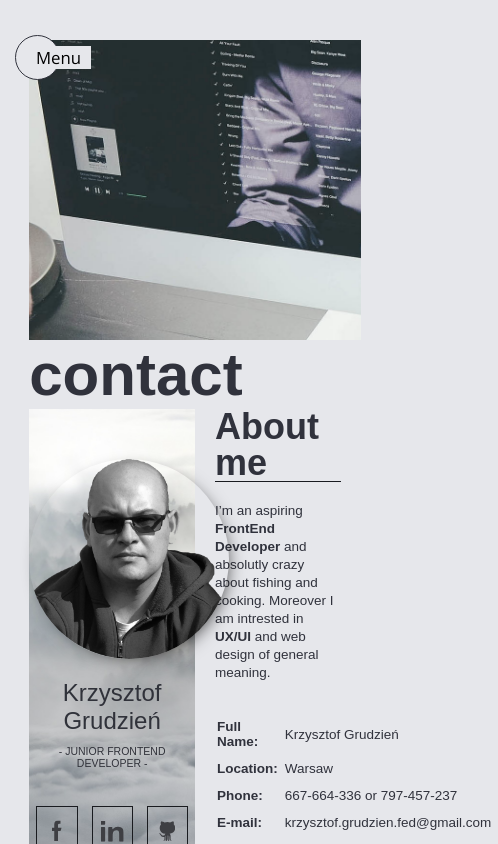
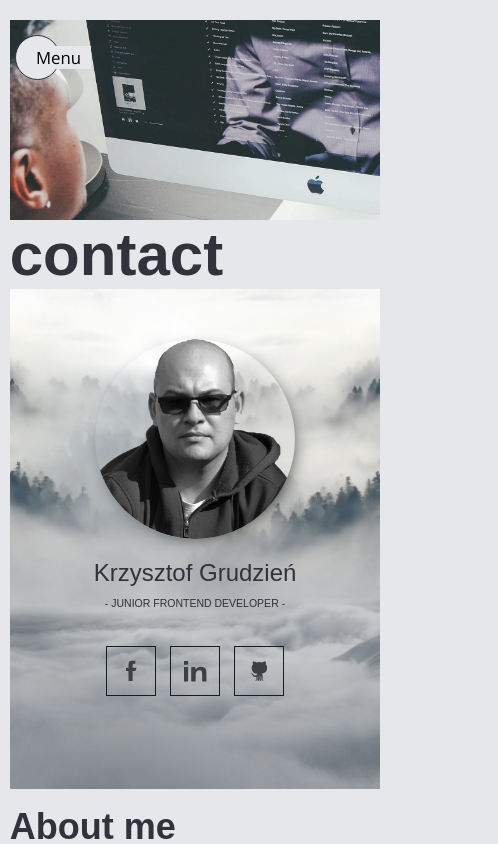
Before and after one commit to KrzysztofGrudzien/krzysztofgrudzien, a React (Create React App) app: page /contact in a window 390 px wide. Shown: the top 844 px of the page, 498 px wide, since content can reach past the window. Built offline with nearby package versions, Linux system fonts and the light colour scheme; a web font is replaced by a local one.

Commit message:
feat(scss): add RWD styles for contact page

```diff
--- a/src/Sass/Components/Contact.module.scss
+++ b/src/Sass/Components/Contact.module.scss
@@ -7,6 +7,10 @@
     font-size: 1.5rem;
     margin: 40px auto;
     width: 85%;
+    @media (min-width: 200px) and (max-width: 600px){
+        width: 95%;
+        margin-top: 20px;
+    }
 }
 
 .contact {
@@ -31,11 +35,17 @@
         height: 300px;
         width: 100%;
         z-index: 0;
+        @media (min-width: 200px) and (max-width: 1024px){
+            height: 200px;
+        }
     }
 
     &__descriptions {
         display: flex;
         width: 100%;
+        @media (min-width: 200px) and (max-width: 600px){
+            flex-direction: column;
+        }
     }
 }
 
@@ -49,6 +59,9 @@
     filter: grayscale(20%);
     min-height: 500px;
     width: 50%;
+    @media (min-width: 200px) and (max-width: 600px){
+        width: 100%;
+    }
 
     &__image {
         background-image: url("../../assets/images/avatar2.png");
@@ -79,6 +92,10 @@
 .article {
     padding: 0 20px;
     width: 50%;
+    @media (min-width: 200px) and (max-width: 600px){
+        width: 100%;
+        padding: 0;
+    }
 
     &__title {
         border-bottom: solid 1px darken($grey, 80%);
@@ -86,6 +103,9 @@
         font-size: 3rem;
         line-height: 3rem;
         margin-bottom: 20px;
+        @media (min-width: 200px) and (max-width: 600px){
+            margin-top: 20px;
+        }
     }
 
     &__description {
--- a/src/pages/Lab.js
+++ b/src/pages/Lab.js
@@ -12,6 +12,27 @@ const Lab = () => {
                 <h1 className={styles.lab__title}>Laboratory</h1>
                 <div className={styles.lab__wrapper}>
                     <article className={styles.article}>
+                        <h2 className={styles.article__title}>remodeling ...</h2>
+                        {/* <img className={styles.article__image} src={hydrApp} alt="" />
+                        <ul className={styles.article__list}>
+                            <li className={styles.article__item}><b>Role:</b> Design, FrontEnd </li>
+                            <li className={styles.article__item}><b>Category:</b> PWA </li>
+                            <li className={styles.article__item}><b>Data:</b> 2019-09-09 </li>
+                            <li className={styles.article__item}><b>Technology:</b> CSS3, HTML5, JS</li>
+                        </ul>
+                        <p className={styles.article__description}>Lorem ipsum dolor, sit amet consectetur adipisicing elit. Totam tenetur sit in mollitia quisquam temporibus possimus nihil veritatis quod nesciunt, nisi quasi deserunt quos voluptate dolor earum sint veniam maxime?</p>
+                        <footer className={styles.article__footer}>
+                            <div className={styles.article__demo}>
+                                <img className={styles.article__icon} src={iconDemo} alt="icon preview." />
+                                <a href="#" className={styles.article__link}>Launch</a>
+                            </div>
+                            <div className={styles.article__code}>
+                                <img className={styles.article__icon} src={iconCode} alt="icon code." />
+                                <a href="#" className={styles.article__link}>GitHub</a>
+                            </div>
+                        </footer> */}
+                    </article>
+                    {/* <article className={styles.article}>
                         <h2 className={styles.article__title}>hydrAPP - PWA APP</h2>
                         <img className={styles.article__image} src={hydrApp} alt="" />
                         <ul className={styles.article__list}>
@@ -31,28 +52,7 @@ const Lab = () => {
                                 <a href="#" className={styles.article__link}>GitHub</a>
                             </div>
                         </footer>
-                    </article>
-                    <article className={styles.article}>
-                        <h2 className={styles.article__title}>hydrAPP - PWA APP</h2>
-                        <img className={styles.article__image} src={hydrApp} alt="" />
-                        <ul className={styles.article__list}>
-                            <li className={styles.article__item}><b>Role:</b> Design, FrontEnd </li>
-                            <li className={styles.article__item}><b>Category:</b> PWA </li>
-                            <li className={styles.article__item}><b>Data:</b> 2019-09-09 </li>
-                            <li className={styles.article__item}><b>Technology:</b> CSS3, HTML5, JS</li>
-                        </ul>
-                        <p className={styles.article__description}>Lorem ipsum dolor, sit amet consectetur adipisicing elit. Totam tenetur sit in mollitia quisquam temporibus possimus nihil veritatis quod nesciunt, nisi quasi deserunt quos voluptate dolor earum sint veniam maxime?</p>
-                        <footer className={styles.article__footer}>
-                            <div className={styles.article__demo}>
-                                <img className={styles.article__icon} src={iconDemo} alt="icon preview." />
-                                <a href="#" className={styles.article__link}>Launch</a>
-                            </div>
-                            <div className={styles.article__code}>
-                                <img className={styles.article__icon} src={iconCode} alt="icon code." />
-                                <a href="#" className={styles.article__link}>GitHub</a>
-                            </div>
-                        </footer>
-                    </article>
+                    </article> */}
                 </div>
             </section>
         </main>
```
